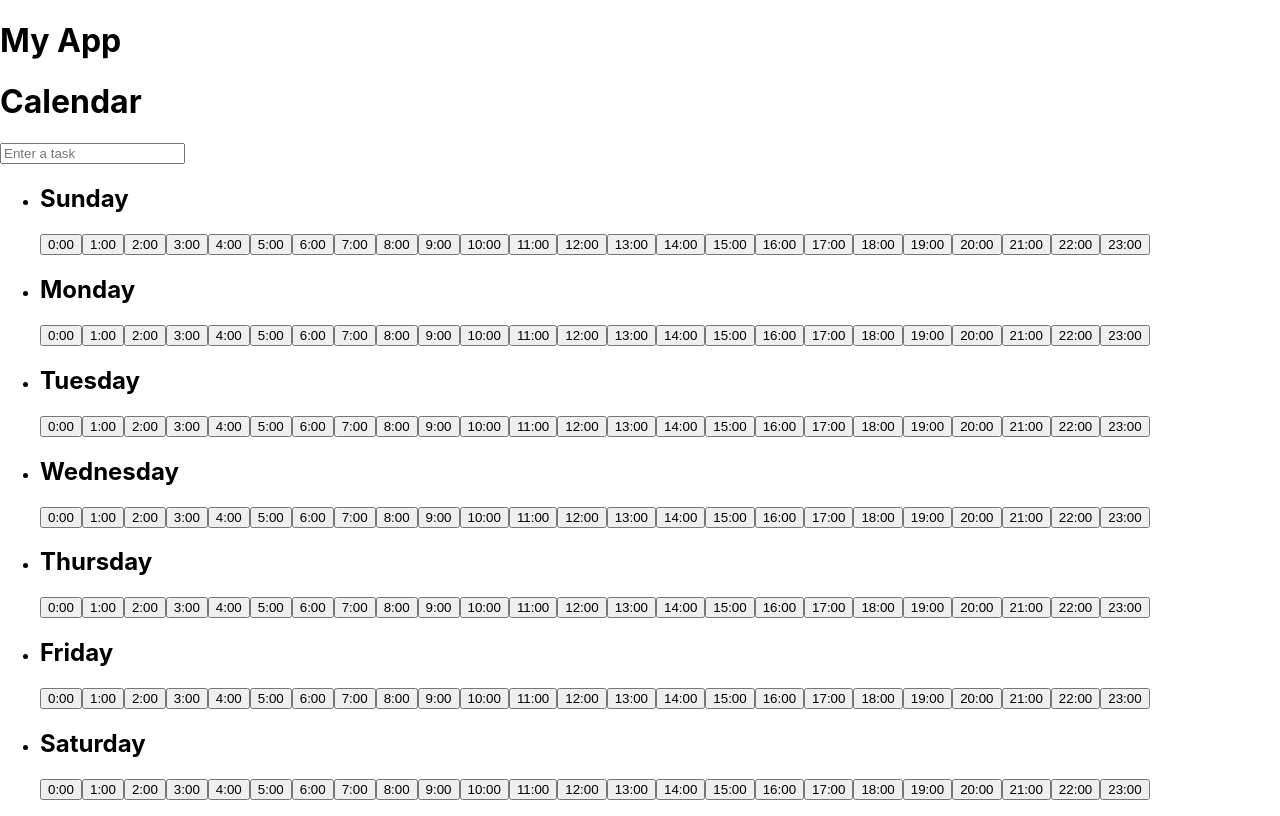
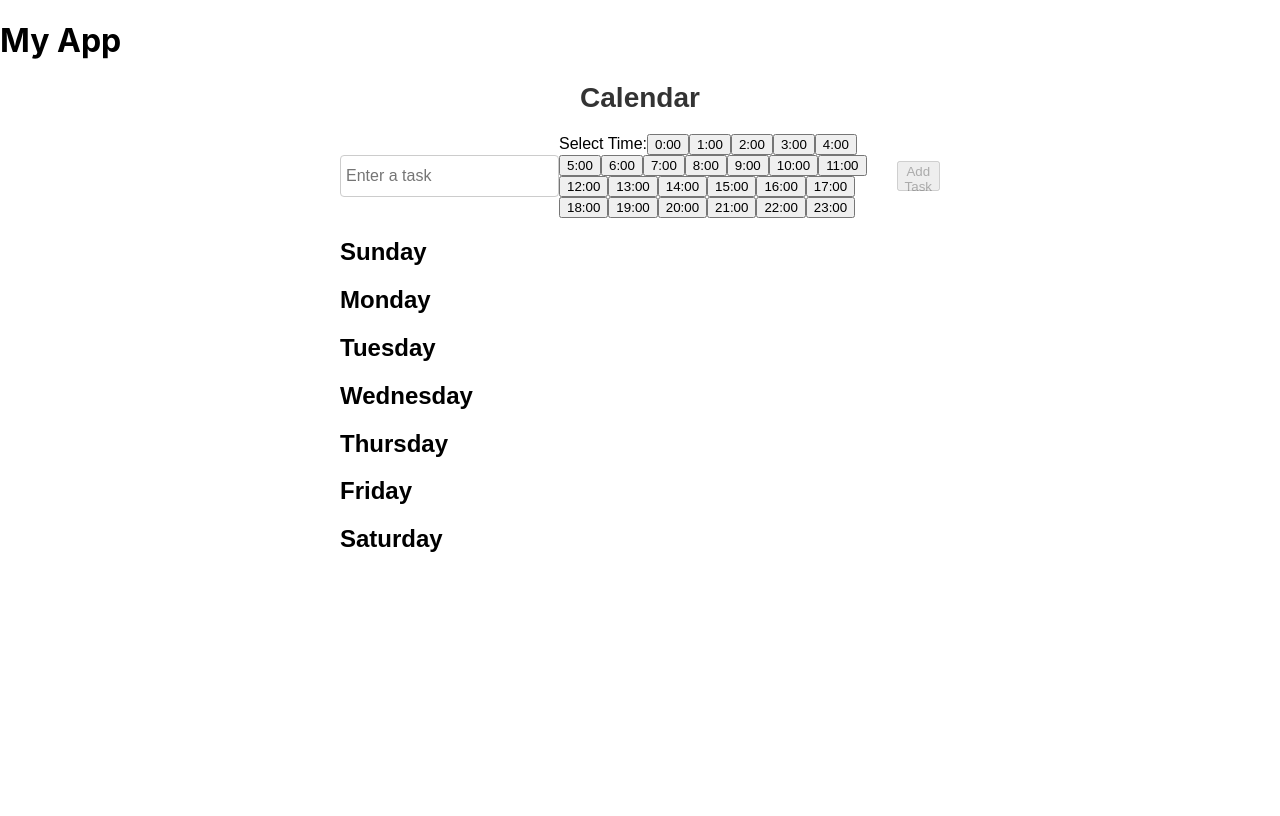
Before and after one commit to jSreih/cataglyphis, a React (Create React App) app in the folder cataglyphis/: page / in a window 1280 px wide. Built offline with nearby package versions, Linux system fonts and the light colour scheme.

Commit message:
calendar update

```diff
--- /dev/null
+++ b/cataglyphis/src/Calendar.css
@@ -0,0 +1,31 @@
+.calendar {
+    max-width: 600px;
+    margin: 0 auto;
+    font-family: Arial, sans-serif;
+  }
+
+  .calendar-heading {
+    text-align: center;
+    font-size: 28px;
+    color: #333;
+    margin-bottom: 20px;
+  }
+
+  .task-input {
+    display: flex;
+    align-items: center;
+    margin-bottom: 20px;
+  }
+
+  .task-input input {
+    flex: 1;
+    height: 30px;
+    padding: 5px;
+    font-size: 16px;
+    border: 1px solid #ccc;
+    border-radius: 4px;
+  }
+
+  .add-task-button {
+    height: 30px;
+  }
--- a/cataglyphis/src/Calendar.js
+++ b/cataglyphis/src/Calendar.js
@@ -1,12 +1,19 @@
 import React, { useState } from 'react';
+import './Calendar.css';
 
 const Calendar = () => {
   const [tasks, setTasks] = useState({});
   const [taskInput, setTaskInput] = useState('');
+  const [selectedTime, setSelectedTime] = useState('');
+
   const daysOfWeek = ['Sunday', 'Monday', 'Tuesday', 'Wednesday', 'Thursday', 'Friday', 'Saturday'];
 
   const handleInputChange = (event) => {
     setTaskInput(event.target.value);
+  };
+
+  const handleTimeSelection = (time) => {
+    setSelectedTime(time);
   };
 
   const handleAddTask = (dayOfWeek, time) => {
@@ -14,7 +21,7 @@ const Calendar = () => {
       const newTask = {
         id: Date.now(),
         text: taskInput.trim(),
-        time: time
+        time: time,
       };
 
       setTasks((prevTasks) => {
@@ -28,50 +35,70 @@ const Calendar = () => {
       });
 
       setTaskInput('');
+      setSelectedTime('');
     }
   };
 
   const handleRemoveTask = (dayOfWeek, taskId) => {
     setTasks((prevTasks) => {
       const updatedTasks = { ...prevTasks };
-      updatedTasks[dayOfWeek] = updatedTasks[dayOfWeek].filter(task => task.id !== taskId);
+      updatedTasks[dayOfWeek] = updatedTasks[dayOfWeek].filter((task) => task.id !== taskId);
       return updatedTasks;
     });
   };
 
   return (
-    <div>
-      <h1>Calendar</h1>
+    <div className="calendar">
+      <h1 className="calendar-heading">Calendar</h1>
+      <div className="task-input">
         <input
           type="text"
           value={taskInput}
           onChange={handleInputChange}
           placeholder="Enter a task"
         />
-      <ul>
-        {daysOfWeek.map(day => (
-          <li key={day}>
-            <h2>{day}</h2>
-            <ul>
+        <div className="time-selection">
+          <span className="time-selection-label">Select Time:</span>
+          {Array.from({ length: 24 }, (_, i) => (
+            <button
+              key={i}
+              className={`time-selection-button ${selectedTime === i ? 'selected' : ''}`}
+              onClick={() => handleTimeSelection(i)}
+            >
+              {i}:00
+            </button>
+          ))}
+        </div>
+        <button
+          className="add-task-button"
+          onClick={() => handleAddTask(daysOfWeek[new Date().getDay()], selectedTime)}
+          disabled={!taskInput.trim() || selectedTime === ''}
+        >
+          Add Task
+        </button>
+      </div>
+      <div className="calendar-grid">
+        {daysOfWeek.map((day) => (
+          <div key={day} className="calendar-day">
+            <h2 className="day-heading">{day}</h2>
+            <ul className="task-list">
               {tasks[day] &&
-                tasks[day].map(task => (
-                  <li key={task.id}>
-                    <span>{task.time}: </span>
-                    {task.text}
-                    <button onClick={() => handleRemoveTask(day, task.id)}>Remove</button>
+                tasks[day].map((task) => (
+                  <li key={task.id} className="task-item">
+                    <span className="task-time">{task.time}:00</span>
+                    <span className="task-text">{task.text}</span>
+                    <button
+                      className="remove-task-button"
+                      onClick={() => handleRemoveTask(day, task.id)}
+                    >
+                      Remove
+                    </button>
                   </li>
                 ))}
             </ul>
-            <div>
-              {Array.from({ length: 24 }, (_, i) => i).map(hour => (
-                <button key={hour} onClick={() => handleAddTask(day, hour)}>
-                  {hour}:00
-                </button>
+          </div>
         ))}
       </div>
-          </li>
-        ))}
-      </ul>
     </div>
   );
 };
```
Lines whose indentation alone changed are shown as unchanged.
